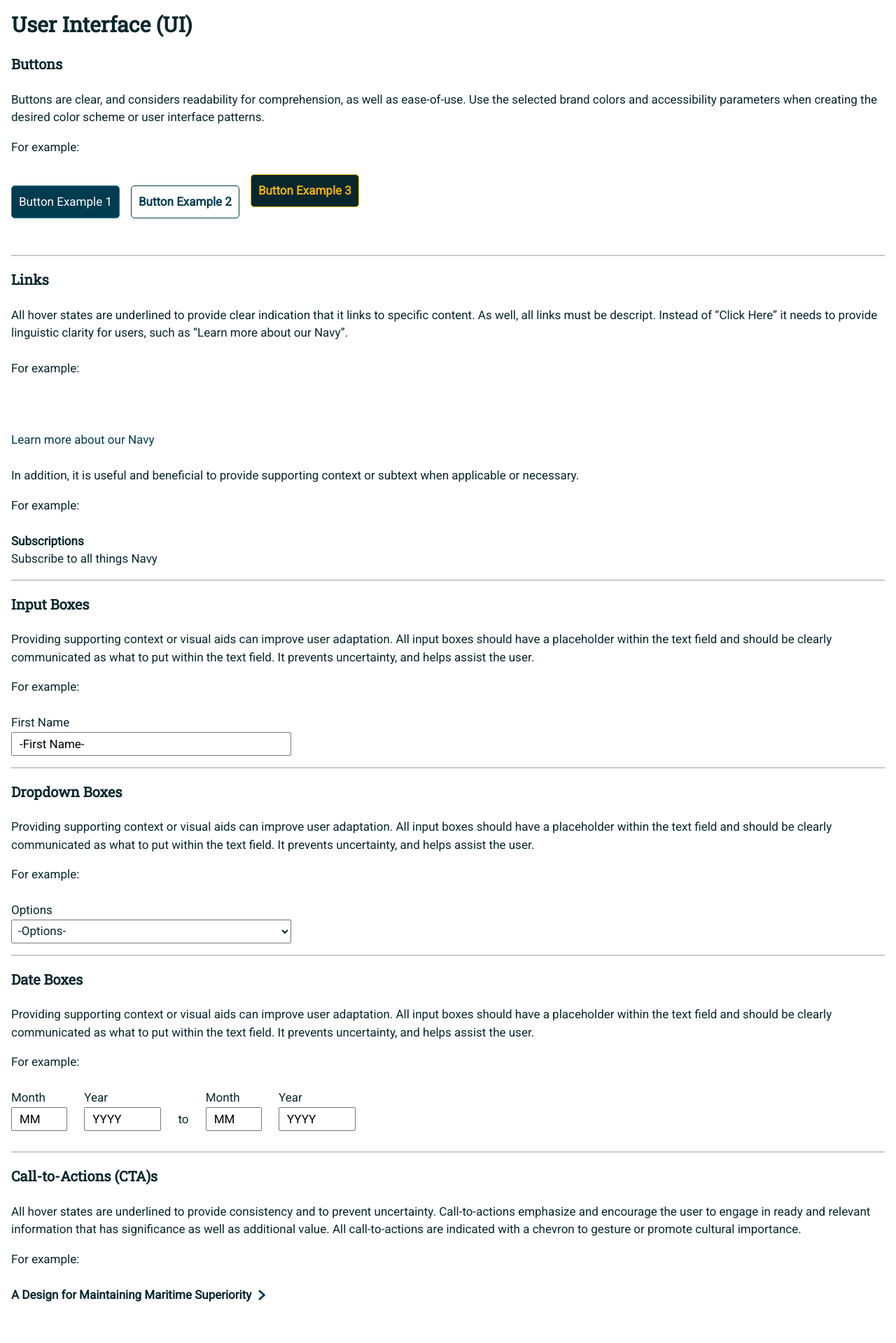
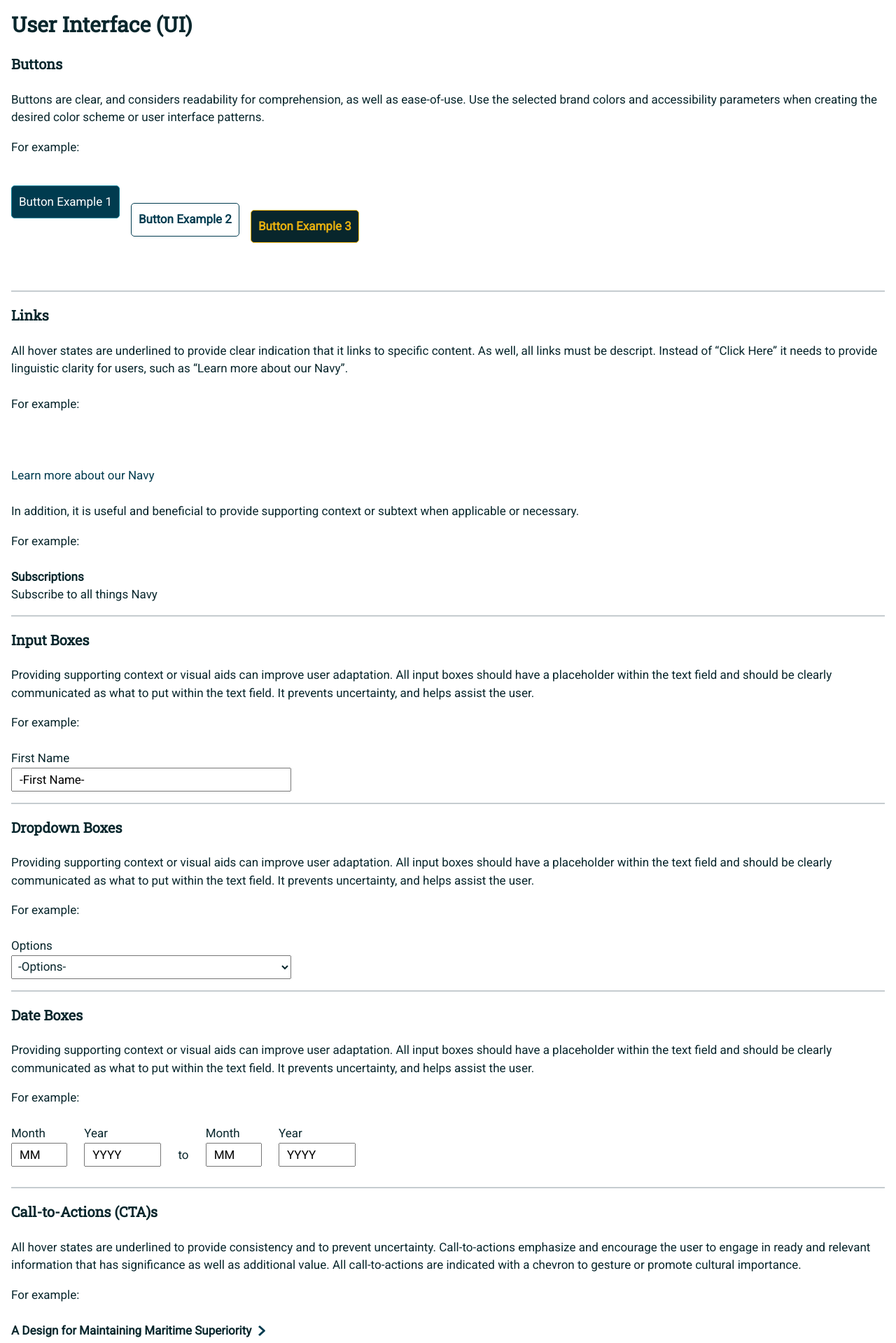
Before and after one commit to usnavy/Navy-Design-Guide, a Jekyll site: the page built from ui-elements.md, in a window 1280 px wide. Shown: the part 1695-3614 px from the top of the page at 70% size. Built offline with Jekyll 4.4.1, drawn with Linux system fonts in a browser that asks for light colours; nearby versions of some CDN libraries; our own code applies the rules of GitHub Pages for plain Markdown files.

Commit message:
Update ui-elements.md

```diff
--- a/ui-elements.md
+++ b/ui-elements.md
@@ -11,11 +11,11 @@ For example:
 <br>
 <br>
 
-<button class="button-example">Button Example 1</button>
+<button class="button-example">Button Example 1</button> <br>
 
-<button class="button-example-2"><strong>Button Example 2</strong></button>
+<button class="button-example-2"><strong>Button Example 2</strong></button> <br>
 
-<button class="button-example-3"><strong>Button Example 3</strong></button>
+<button class="button-example-3"><strong>Button Example 3</strong></button> <br>
 
 </div>
 
```
